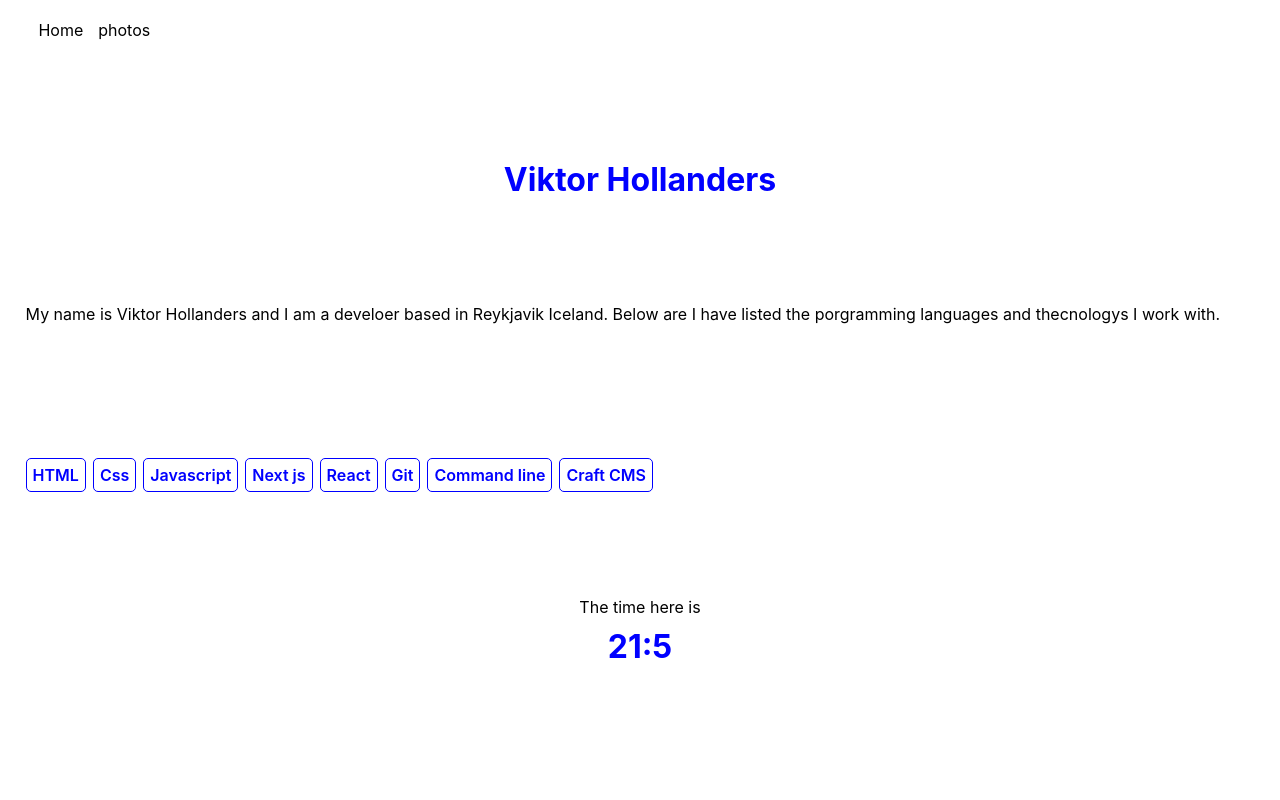
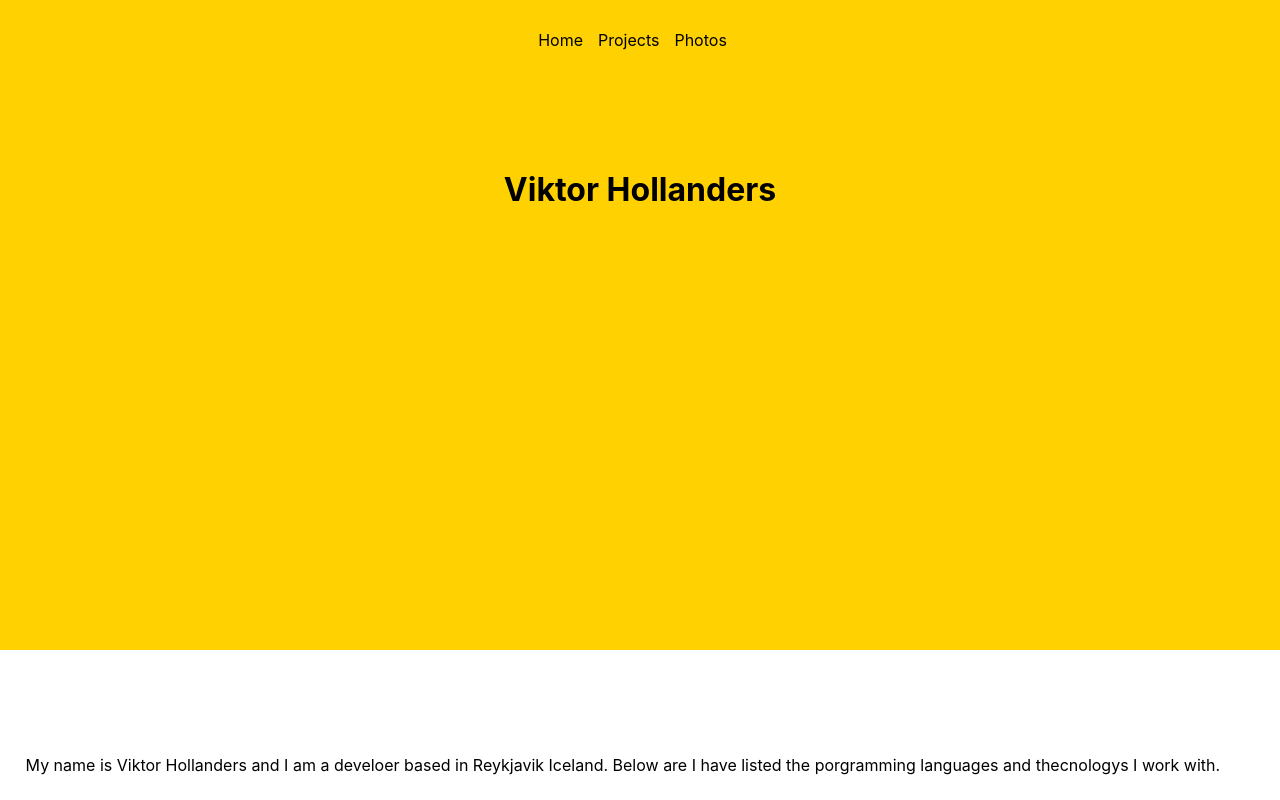
Before and after one commit to viktorhollanders/viktorhollanders-nextjs, a Next.js app: page / in a window 1280 px wide. Shown: the top 800 px of the page. Built offline with nearby package versions, Linux system fonts and the light colour scheme.

Commit message:
adding header color

```diff
--- a/components/Nav.js
+++ b/components/Nav.js
@@ -6,13 +6,19 @@ export default function Nav() {
       <Link href="/">
         <a>Home</a>
       </Link>
+      <Link href="/projects">
+        <a>Projects</a>
+      </Link>
       <Link href="/photos">
-        <a>photos</a>
+        <a>Photos</a>
       </Link>
 
       <style jsx>{`
         div {
           margin: 20px 3% 0 3%;
+          display: flex;
+          flex-direction: row;
+          justify-content: center;
         }
 
         a {
@@ -24,7 +30,7 @@ export default function Nav() {
         }
 
         a:hover {
-          color: #5800bd;
+          font-weight: 700;
         }
       `}</style>
     </div>
--- a/package.json
+++ b/package.json
@@ -8,7 +8,7 @@
 		"start": "next start"
 	},
 	"dependencies": {
-		"core-js": "^3",
+		"core-js": "3",
 		"isomorphic-unfetch": "^3.0.0",
 		"next": "^9.1.2",
 		"react": "^16.11.0",
@@ -17,7 +17,6 @@
 		"swr": "^0.1.16"
 	},
 	"devDependencies": {
-		"@babel/plugin-proposal-optional-chaining": "^7.7.5",
 		"eslint": "^6.6.0",
 		"eslint-config-airbnb": "^18.0.1",
 		"eslint-config-prettier": "^6.5.0",
@@ -25,7 +24,7 @@
 		"eslint-plugin-jsx-a11y": "^6.2.3",
 		"eslint-plugin-prettier": "^3.1.1",
 		"eslint-plugin-react": "^7.16.0",
-		"eslint-plugin-react-hooks": "^2.3.0",
+		"eslint-plugin-react-hooks": "^1.7.0",
 		"prettier": "^1.18.2"
 	}
 }
--- a/pages/_app.js
+++ b/pages/_app.js
@@ -9,6 +9,12 @@ export default ({ Component, pageProps }) => (
       body {
         margin: 0;
       }
+
+      header {
+        height: 80vh;
+        background-color: #ffd100;
+        padding-top: 10px;
+      }
     `}</style>
   </>
 );
--- a/pages/index.js
+++ b/pages/index.js
@@ -1,4 +1,6 @@
 import Nav from "../components/Nav";
+import Head from "next/head"
+
 export default function Home() {
   const myTitle = "Viktor Hollanders";
 
@@ -7,44 +9,44 @@ export default function Home() {
   const time = `${houers}:${minutes}`;
 
   return (
-    <div className="root">
-      <head>
-        <title>{myTitle}</title>
+    <div>
+      <Head>
         <meta
           key="description"
           name="description"
           content="This is the personal website for Viktor hollanders showcasing his projects and photos."
         />
-      </head>
+      </Head>
+      <header>
+        <title>{myTitle}</title>
         <Nav />
         <h1 className="title">{myTitle}</h1>
+      </header>
 
+
+
+      <div>
         <p className="about">
           My name is Viktor Hollanders and I am a develoer based in Reykjavik Iceland.
           Below are I have listed the porgramming languages and thecnologys I work with.
       </p>
-
-      <ul>
-        <li>HTML</li>
-        <li>Css</li>
-        <li>Javascript</li>
-        <li>Next js</li>
-        <li>React</li>
-        <li>Git</li>
-        <li>Command line</li>
-        <li>Craft CMS</li>
-      </ul>
 
 
         <div className="time">
           <p >The time here is</p>
           <h1>{time}</h1>
         </div>
+      </div>
 
       <style jsx>{`
 
+        header {
+          height: 80vh;
+          background-color: #FFD100;
+          padding-top: 10px;
+        }
+
           h1 {
-            color: blue;
             font-wight: 800;
             text-align: center;
             margin: 0;
@@ -64,32 +66,10 @@ export default function Home() {
              padding: 2%;
           }
 
-          ul {
-            list-style: none;
-            font-weight: 600;
-
-            display: flex;
-            flex-direction: row;
-            flex-wrap: wrap;
-            padding: 2%;
-          }
-
-          li {
-            color: blue;
-            border: 1px solid blue;
-            padding: 6px;
-            border-radius: 5px;
-            margin: 3px 7px 0 0;
-          }
-
-          li:hover {
-            color: white;
-            background-color: blue;
-          }
-
           .time {
             margin-top: 80px;
             margin-bottom: 30px;
+
           }
 
           .time p {
```
Also changed, not shown: .eslintrc.js, pages/projects.js (added), 1 other file (tests, documents, lock files or other folders). Lines whose indentation alone changed are shown as unchanged.
